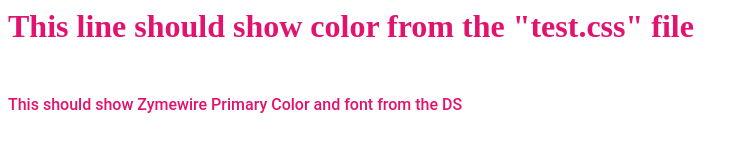
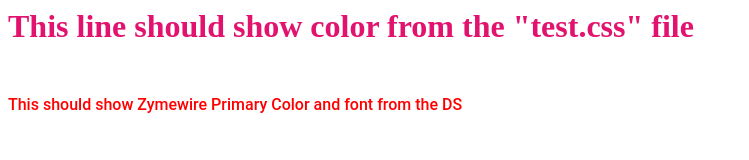
Before and after one commit to lumerateUX/ds_test_3, a plain HTML site: page index.html in a window 1280 px wide. Shown: the whole page, without its empty margins (0-749 px from the left). Drawn offline with Linux system fonts and the light colour scheme.

Commit message:
Update test.css

```diff
--- a/test.css
+++ b/test.css
@@ -6,4 +6,6 @@ h1 {
   color:green;
 }
 
-.primary-color{ var(--colorOrange);}
+.primary-color {
+  color: var(--colorOrange);
+}
```
